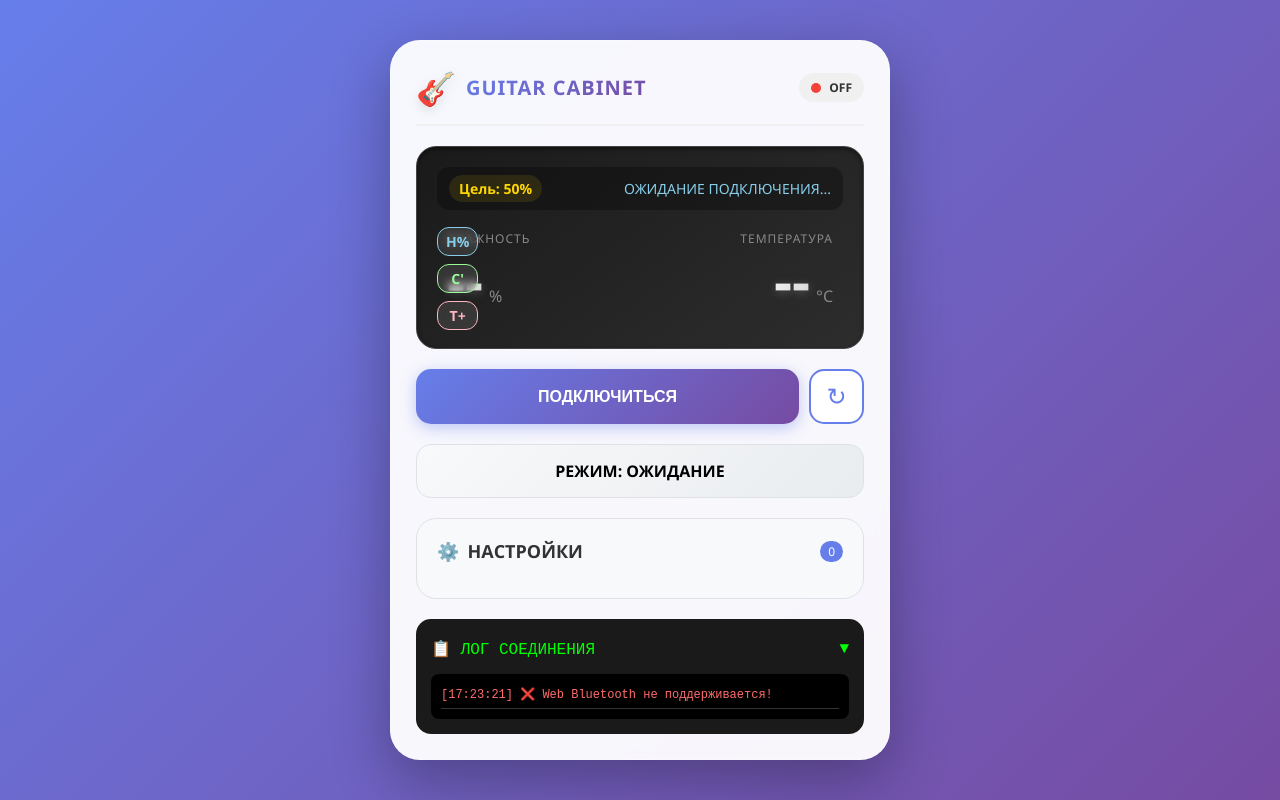
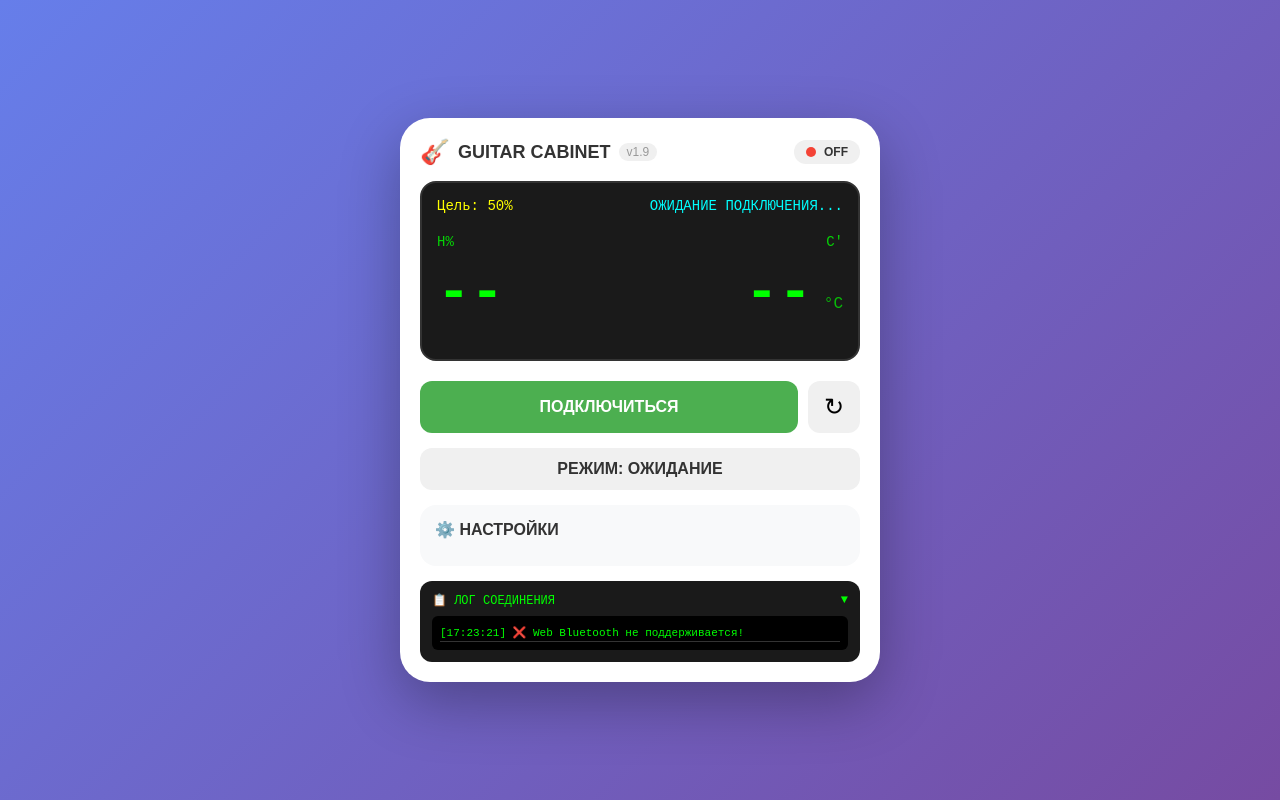
Before and after one commit to wyacheslav08/esp32-controller, a plain HTML site: page index.html in a window 1280 px wide. Drawn offline with Linux system fonts and the light colour scheme.

Commit message:
Update index.html

```diff
--- a/index.html
+++ b/index.html
@@ -12,7 +12,7 @@
     }
 
     body {
-        font-family: 'Segoe UI', 'Courier New', monospace;
+        font-family: 'Arial', 'Helvetica', sans-serif;
         background: linear-gradient(135deg, #667eea 0%, #764ba2 100%);
         min-height: 100vh;
         display: flex;
@@ -22,61 +22,52 @@
     }
 
     .container {
-        max-width: 500px;
+        max-width: 480px;
         width: 100%;
-        background: rgba(255, 255, 255, 0.95);
-        backdrop-filter: blur(10px);
+        background: white;
         border-radius: 30px;
-        padding: 25px;
+        padding: 20px;
         box-shadow: 0 20px 60px rgba(0,0,0,0.3);
-        border: 1px solid rgba(255,255,255,0.2);
     }
 
-    /* Верхняя панель */
-    .header {
+    /* Верхняя панель с логотипом и статусом */
+    .top-bar {
         display: flex;
         justify-content: space-between;
         align-items: center;
-        margin-bottom: 20px;
-        padding-bottom: 15px;
-        border-bottom: 2px solid #f0f0f0;
+        margin-bottom: 15px;
     }
 
-    .logo-title {
+    .logo-area {
         display: flex;
         align-items: center;
-        gap: 10px;
+        gap: 8px;
     }
 
     .logo {
-        font-size: 32px;
-        filter: drop-shadow(0 4px 6px rgba(0,0,0,0.1));
+        font-size: 24px;
     }
 
     .title {
-        font-size: 20px;
-        font-weight: 700;
-        background: linear-gradient(135deg, #667eea 0%, #764ba2 100%);
-        -webkit-background-clip: text;
-        -webkit-text-fill-color: transparent;
-        letter-spacing: 1px;
+        font-size: 18px;
+        font-weight: 600;
+        color: #333;
     }
 
     .version {
-        font-size: 14px;
-        color: #666;
+        font-size: 12px;
+        color: #999;
         background: #f0f0f0;
-        padding: 4px 10px;
-        border-radius: 20px;
-        font-weight: 600;
+        padding: 2px 8px;
+        border-radius: 12px;
     }
 
-    .status {
+    .status-area {
         display: flex;
         align-items: center;
         gap: 8px;
         background: #f0f0f0;
-        padding: 6px 12px;
+        padding: 5px 12px;
         border-radius: 20px;
     }
 
@@ -90,7 +81,6 @@
 
     .status-led.connected {
         background: #4caf50;
-        box-shadow: 0 0 10px #4caf50;
         animation: pulse 2s infinite;
     }
 
@@ -106,377 +96,228 @@
         color: #333;
     }
 
-    /* Основной экран */
-    .main-screen {
-        background: linear-gradient(145deg, #1a1a1a 0%, #2d2d2d 100%);
-        border-radius: 20px;
-        padding: 20px;
+    /* Экран как на ESP32 */
+    .esp-screen {
+        background: #1a1a1a;
+        border-radius: 16px;
+        padding: 15px;
         margin-bottom: 20px;
-        color: #fff;
+        color: #0f0;
+        font-family: 'Courier New', monospace;
         position: relative;
-        box-shadow: inset 0 2px 4px rgba(0,0,0,0.5);
-        border: 1px solid #444;
+        min-height: 180px;
+        border: 2px solid #333;
     }
 
-    /* Верхняя строка с сообщениями */
-    .top-bar {
+    /* Верхняя строка - цель и сообщение */
+    .top-line {
         display: flex;
         justify-content: space-between;
-        align-items: center;
         margin-bottom: 20px;
-        padding: 8px 12px;
-        background: rgba(0,0,0,0.3);
-        border-radius: 12px;
         font-size: 14px;
+        color: #0f0;
     }
 
-    .target-display {
-        color: #ffd700;
-        font-weight: 600;
-        background: rgba(255,215,0,0.1);
-        padding: 4px 10px;
-        border-radius: 20px;
+    .target {
+        color: #ff0;
     }
 
-    .message-display {
-        color: #87ceeb;
-        font-weight: 500;
+    .message {
+        color: #0ff;
     }
 
-    /* Индикаторы слева */
-    .indicators {
-        position: absolute;
-        left: 20px;
-        top: 80px;
+    /* Индикаторы на одном уровне */
+    .indicators-line {
         display: flex;
-        flex-direction: column;
-        gap: 8px;
+        justify-content: space-between;
+        margin-bottom: 15px;
+        font-size: 14px;
+        color: #0f0;
+        opacity: 0.8;
     }
 
-    .indicator {
-        background: rgba(255,255,255,0.1);
-        padding: 4px 8px;
-        border-radius: 12px;
-        font-size: 14px;
-        font-weight: 600;
-        min-width: 40px;
-        text-align: center;
-        backdrop-filter: blur(5px);
-        border: 1px solid rgba(255,255,255,0.1);
+    .indicator-left {
+        color: #0f0;
     }
 
-    .indicator.hum {
-        color: #87ceeb;
-        border-color: #87ceeb;
+    .indicator-right {
+        color: #0f0;
     }
 
-    .indicator.vent {
-        color: #98fb98;
-        border-color: #98fb98;
+    /* Большие цифры - влажность слева, температура справа */
+    .values-row {
+        display: flex;
+        justify-content: space-between;
+        align-items: baseline;
     }
 
-    .indicator.heater {
-        color: #ffb6c1;
-        border-color: #ffb6c1;
+    .humidity-value {
+        font-size: 56px;
+        font-weight: bold;
+        color: #0f0;
+        line-height: 1;
     }
 
-    .indicator.blink {
-        animation: blink 1s infinite;
-    }
-
-    @keyframes blink {
-        0%, 100% { opacity: 1; }
-        50% { opacity: 0.3; }
-    }
-
-    /* Большие цифры - ВЛАЖНОСТЬ СЛЕВА, ТЕМПЕРАТУРА СПРАВА */
-    .big-digits {
-        display: flex;
-        justify-content: space-between;
-        margin: 10px 0 20px 0;
-        padding: 0 10px;
-    }
-
-    .humidity-block {
-        text-align: left;
-        flex: 1;
-    }
-
-    .temperature-block {
-        text-align: right;
-        flex: 1;
-    }
-
-    .block-label {
-        font-size: 12px;
-        color: #888;
-        margin-bottom: 5px;
-        letter-spacing: 1px;
-    }
-
-    .value-block {
-        display: flex;
-        align-items: baseline;
-        justify-content: flex-start;
-    }
-
-    .temperature-block .value-block {
-        justify-content: flex-end;
-    }
-
-    .big-number {
+    .temperature-value {
         font-size: 56px;
-        font-weight: 700;
+        font-weight: bold;
+        color: #0f0;
         line-height: 1;
-        background: linear-gradient(135deg, #fff 0%, #ccc 100%);
-        -webkit-background-clip: text;
-        -webkit-text-fill-color: transparent;
-        text-shadow: 0 2px 10px rgba(255,255,255,0.2);
     }
 
     .fraction {
         font-size: 24px;
-        font-weight: 600;
-        color: #888;
-        margin-left: 2px;
+        vertical-align: super;
     }
 
-    .unit {
+    .unit-small {
         font-size: 16px;
-        color: #888;
-        margin-left: 4px;
+        margin-left: 2px;
+        color: #0f0;
+        opacity: 0.7;
     }
 
     /* Сетка пароля */
     .password-grid {
         display: grid;
-        grid-template-columns: repeat(3, 30px);
-        gap: 10px;
+        grid-template-columns: repeat(3, 25px);
+        gap: 5px;
         justify-content: center;
-        margin: 20px 0;
+        margin-top: 15px;
     }
 
     .password-cell {
-        width: 30px;
-        height: 30px;
-        border: 2px solid #4caf50;
-        border-radius: 8px;
+        width: 25px;
+        height: 25px;
+        border: 1px solid #0f0;
         display: flex;
         align-items: center;
         justify-content: center;
-        font-size: 18px;
-        color: #4caf50;
-        background: rgba(76,175,80,0.1);
+        font-size: 14px;
+        color: #0f0;
     }
 
-    /* Кнопки управления */
+    /* Кнопки */
     .button-group {
         display: flex;
         gap: 10px;
-        margin: 20px 0;
+        margin: 15px 0;
     }
 
     .connect-btn {
         flex: 1;
-        background: linear-gradient(135deg, #667eea 0%, #764ba2 100%);
+        background: #4caf50;
         color: white;
         border: none;
         padding: 15px;
-        border-radius: 15px;
+        border-radius: 12px;
         font-size: 16px;
         font-weight: 600;
         cursor: pointer;
         transition: all 0.3s ease;
-        box-shadow: 0 4px 15px rgba(102,126,234,0.4);
-    }
-
-    .connect-btn:hover {
-        transform: translateY(-2px);
-        box-shadow: 0 6px 20px rgba(102,126,234,0.6);
     }
 
     .connect-btn.connected {
-        background: linear-gradient(135deg, #f44336 0%, #d32f2f 100%);
-        box-shadow: 0 4px 15px rgba(244,67,54,0.4);
+        background: #f44336;
     }
 
     .reset-btn {
-        width: 55px;
-        height: 55px;
-        background: white;
-        border: 2px solid #667eea;
-        border-radius: 15px;
+        width: 52px;
+        height: 52px;
+        background: #f0f0f0;
+        border: none;
+        border-radius: 12px;
         font-size: 24px;
         cursor: pointer;
         transition: all 0.3s ease;
-        color: #667eea;
-        display: flex;
-        align-items: center;
-        justify-content: center;
     }
 
     .reset-btn:hover {
-        background: #667eea;
-        color: white;
+        background: #ddd;
         transform: rotate(180deg);
     }
 
-    /* Индикатор режима */
-    .mode-indicator {
-        background: linear-gradient(135deg, #f8f9fa 0%, #e9ecef 100%);
-        padding: 15px;
-        border-radius: 15px;
-        margin: 20px 0;
+    /* Режим работы */
+    .mode-display {
         text-align: center;
+        font-size: 16px;
         font-weight: 600;
-        font-size: 16px;
-        border: 1px solid #dee2e6;
+        padding: 12px;
+        background: #f0f0f0;
+        border-radius: 12px;
+        margin: 15px 0;
+        color: #333;
     }
 
-    .mode-humidify {
-        color: #4caf50;
-    }
-
-    .mode-dehumidify {
-        color: #f44336;
-    }
-
-    .mode-off {
-        color: #666;
-    }
-
-    /* Блок настроек */
+    /* Настройки */
     .settings-block {
         background: #f8f9fa;
-        border-radius: 20px;
-        padding: 20px;
-        margin: 20px 0;
-        border: 1px solid #dee2e6;
-    }
-
-    .settings-header {
-        display: flex;
-        justify-content: space-between;
-        align-items: center;
-        margin-bottom: 15px;
+        border-radius: 16px;
+        padding: 15px;
+        margin: 15px 0;
     }
 
     .settings-title {
-        font-size: 18px;
-        font-weight: 700;
+        font-size: 16px;
+        font-weight: 600;
+        margin-bottom: 12px;
         color: #333;
-        display: flex;
-        align-items: center;
-        gap: 8px;
-    }
-
-    .settings-count {
-        background: #667eea;
-        color: white;
-        padding: 2px 8px;
-        border-radius: 12px;
-        font-size: 12px;
     }
 
     .settings-list {
         display: flex;
         flex-direction: column;
         gap: 8px;
-        max-height: 300px;
+        max-height: 250px;
         overflow-y: auto;
-        padding-right: 5px;
-    }
-
-    .settings-list::-webkit-scrollbar {
-        width: 4px;
-    }
-
-    .settings-list::-webkit-scrollbar-track {
-        background: #f1f1f1;
-        border-radius: 4px;
-    }
-
-    .settings-list::-webkit-scrollbar-thumb {
-        background: #667eea;
-        border-radius: 4px;
     }
 
     .setting-row {
         display: flex;
         justify-content: space-between;
-        align-items: center;
-        padding: 12px 15px;
+        padding: 10px 12px;
         background: white;
-        border-radius: 12px;
-        cursor: pointer;
-        transition: all 0.2s ease;
-        border: 1px solid #e9ecef;
-    }
-
-    .setting-row:hover {
-        background: #667eea;
-        color: white;
-        transform: translateX(5px);
-        box-shadow: 0 4px 10px rgba(102,126,234,0.3);
-        border-color: #667eea;
-    }
-
-    .setting-row:hover .setting-value {
-        color: white;
+        border-radius: 8px;
+        border: 1px solid #e0e0e0;
+        font-size: 14px;
     }
 
     .setting-name {
-        font-size: 14px;
-        font-weight: 500;
-        color: #495057;
-    }
-
-    .setting-row:hover .setting-name {
-        color: white;
+        color: #666;
     }
 
     .setting-value {
-        font-size: 14px;
         font-weight: 600;
-        color: #667eea;
-        background: rgba(102,126,234,0.1);
-        padding: 4px 10px;
-        border-radius: 20px;
-    }
-
-    .setting-row:hover .setting-value {
-        background: rgba(255,255,255,0.2);
+        color: #4caf50;
     }
 
     /* Лог */
     .log-panel {
         background: #1a1a1a;
-        border-radius: 15px;
-        padding: 15px;
-        margin-top: 20px;
+        border-radius: 12px;
+        padding: 12px;
+        margin-top: 15px;
     }
 
     .log-header {
         display: flex;
         justify-content: space-between;
-        align-items: center;
-        color: #00ff00;
+        color: #0f0;
         font-family: 'Courier New', monospace;
         cursor: pointer;
-        padding: 5px 0;
+        font-size: 12px;
     }
 
     .log-content {
         font-family: 'Courier New', monospace;
-        font-size: 12px;
-        color: #00ff00;
-        max-height: 150px;
+        font-size: 11px;
+        color: #0f0;
+        max-height: 120px;
         overflow-y: auto;
-        margin-top: 10px;
-        padding: 10px;
+        margin-top: 8px;
+        padding: 8px;
         background: #000;
-        border-radius: 8px;
-        line-height: 1.6;
+        border-radius: 6px;
     }
 
     .log-entry {
@@ -484,86 +325,57 @@
         border-bottom: 1px solid #333;
     }
 
-    .log-entry.error { color: #ff6b6b; }
-    .log-entry.success { color: #69db7e; }
-    .log-entry.warning { color: #ffd43b; }
-
-    /* Статус ресурсов */
-    .resource-status {
-        display: inline-block;
-        width: 8px;
-        height: 8px;
-        border-radius: 50%;
-        margin-right: 5px;
-    }
-
-    .status-ok { background: #4caf50; box-shadow: 0 0 5px #4caf50; }
-    .status-warning { background: #ff9800; box-shadow: 0 0 5px #ff9800; }
-    .status-empty { background: #f44336; box-shadow: 0 0 5px #f44336; }
-
     /* Адаптивность */
-    @media (max-width: 480px) {
-        .big-number {
+    @media (max-width: 400px) {
+        .humidity-value, .temperature-value {
             font-size: 42px;
         }
 
         .fraction {
             font-size: 18px;
         }
-
-        .indicators {
-            top: 100px;
-        }
     }
     </style>
 </head>
 <body>
     <div class="container">
-        <!-- Верхняя панель -->
-        <div class="header">
-            <div class="logo-title">
+        <!-- Верхняя панель с логотипом и статусом -->
+        <div class="top-bar">
+            <div class="logo-area">
                 <span class="logo">🎸</span>
                 <span class="title">GUITAR CABINET</span>
+                <span class="version">v1.9</span>
             </div>
-            <div class="status">
+            <div class="status-area">
                 <span class="status-led" id="statusLed"></span>
                 <span class="status-text" id="statusText">OFF</span>
             </div>
         </div>
 
-        <!-- Основной экран -->
-        <div class="main-screen">
-            <!-- Верхняя строка с сообщениями -->
-            <div class="top-bar">
-                <span class="target-display" id="targetDisplay">Цель: 50%</span>
-                <span class="message-display" id="topMessage">ОЖИДАНИЕ ПОДКЛЮЧЕНИЯ...</span>
+        <!-- Экран ESP32 -->
+        <div class="esp-screen">
+            <!-- Верхняя строка: цель и сообщение -->
+            <div class="top-line">
+                <span class="target" id="targetDisplay">Цель: 50%</span>
+                <span class="message" id="topMessage">ОЖИДАНИЕ...</span>
             </div>
 
-            <!-- Индикаторы слева -->
-            <div class="indicators">
-                <div class="indicator hum" id="humIndicator">H%</div>
-                <div class="indicator vent" id="ventIndicator">C'</div>
-                <div class="indicator heater" id="heaterIndicator">T+</div>
+            <!-- Индикаторы на одной линии -->
+            <div class="indicators-line">
+                <span class="indicator-left" id="humIndicator">H%</span>
+                <span class="indicator-right" id="ventIndicator">C'</span>
             </div>
 
             <!-- Большие цифры: влажность слева, температура справа -->
-            <div class="big-digits">
-                <div class="humidity-block">
-                    <div class="block-label">ВЛАЖНОСТЬ</div>
-                    <div class="value-block">
-                        <span class="big-number" id="humidityInt">--</span>
-                        <span class="fraction" id="humidityFrac"></span>
-                        <span class="unit">%</span>
-                    </div>
+            <div class="values-row">
+                <div>
+                    <span class="humidity-value" id="humidityInt">--</span>
+                    <span class="fraction" id="humidityFrac"></span>
                 </div>
-
-                <div class="temperature-block">
-                    <div class="block-label">ТЕМПЕРАТУРА</div>
-                    <div class="value-block">
-                        <span class="big-number" id="tempInt">--</span>
-                        <span class="fraction" id="tempFrac"></span>
-                        <span class="unit">°C</span>
-                    </div>
+                <div>
+                    <span class="temperature-value" id="tempInt">--</span>
+                    <span class="fraction" id="tempFrac"></span>
+                    <span class="unit-small">°C</span>
                 </div>
             </div>
 
@@ -571,31 +383,24 @@
             <div class="password-grid" id="passwordGrid" style="display: none;"></div>
         </div>
 
-        <!-- Кнопки управления -->
+        <!-- Кнопки -->
         <div class="button-group">
             <button class="connect-btn" id="connectBtn">ПОДКЛЮЧИТЬСЯ</button>
             <button class="reset-btn" id="resetBtn" title="Сброс BLE">↻</button>
         </div>
 
-        <!-- Индикатор режима -->
-        <div class="mode-indicator" id="modeIndicator">
-            РЕЖИМ: ОЖИДАНИЕ
-        </div>
+        <!-- Режим -->
+        <div class="mode-display" id="modeDisplay">РЕЖИМ: ОЖИДАНИЕ</div>
 
-        <!-- Блок настроек -->
+        <!-- Настройки -->
         <div class="settings-block">
-            <div class="settings-header">
-                <span class="settings-title">
-                    <span>⚙️</span> НАСТРОЙКИ
-                </span>
-                <span class="settings-count" id="settingsCount">0</span>
-            </div>
+            <div class="settings-title">⚙️ НАСТРОЙКИ</div>
             <div class="settings-list" id="settingsList">
                 <!-- Заполняется из JS -->
             </div>
         </div>
 
-        <!-- Панель лога -->
+        <!-- Лог -->
         <div class="log-panel">
             <div class="log-header" onclick="toggleLog()">
                 <span>📋 ЛОГ СОЕДИНЕНИЯ</span>
```
